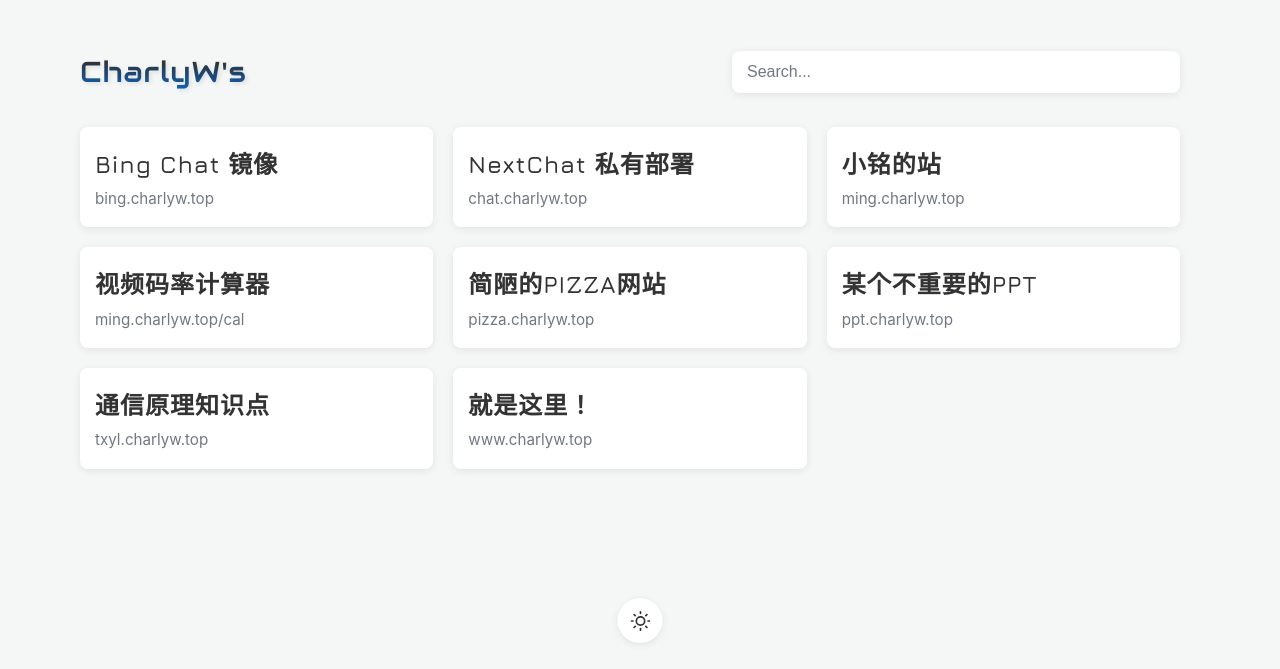
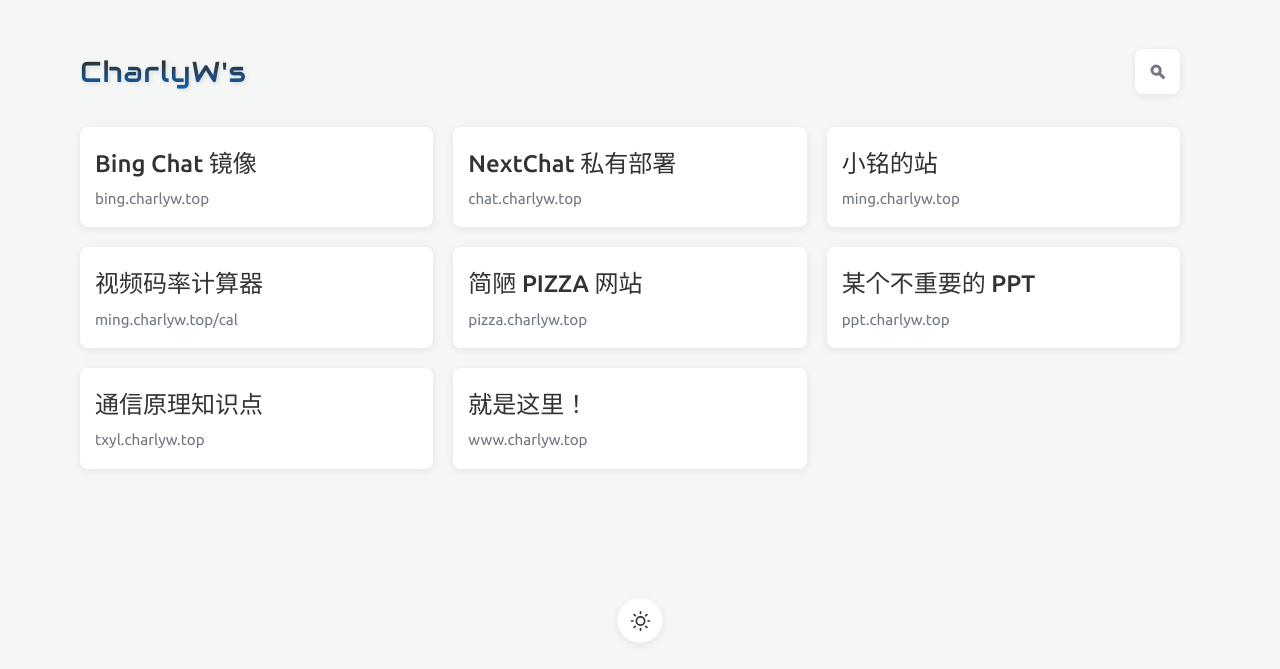
Before and after one commit to CharlyWYF/Galaxy-HomePage, a plain HTML site: page index.html in a window 1280 px wide. Shown: the part 127-796 px from the top of the page. Drawn offline with nearby package versions, Linux system fonts and the light colour scheme; a web font is replaced by a local one.

Commit message:
searchbox 动画

```diff
--- a/data.js
+++ b/data.js
@@ -20,12 +20,12 @@ const websiteData = [
         description: "ming.charlyw.top/cal"
     },
     {
-        title: "简陋的PIZZA网站",
+        title: "简陋 PIZZA 网站",
         url: "https://pizza.charlyw.top",
         description: "pizza.charlyw.top"
     },
     {
-        title: "某个不重要的PPT",
+        title: "某个不重要的 PPT",
         url: "https://ppt.charlyw.top",
         description: "ppt.charlyw.top"
     },
--- a/index.html
+++ b/index.html
@@ -12,6 +12,8 @@
     <!-- 在 <head> 标签中添加，在其他 CSS 之前 -->
     <link href="https://fonts.googleapis.com/css2?family=Audiowide&display=swap" rel="stylesheet">
     <link href="https://fonts.googleapis.com/css2?family=Jura:wght@300;400;500;600;700&display=swap" rel="stylesheet">
+    <link href="https://fonts.googleapis.com/css2?family=Ubuntu:wght@300;400;500;700&display=swap" rel="stylesheet">
+    <link href="https://fonts.googleapis.com/css2?family=ZCOOL+KuaiLe&display=swap" rel="stylesheet">
 </head>
 
 <body>
@@ -21,8 +23,11 @@
         <div class="row mb-4">
             <div class="col-12 search-container">
                 <span class="brand-text">CharlyW's</span>
-                <div class="search-wrapper">
-                    <input type="text" class="form-control" id="searchBox" placeholder="Search...">
+                <div class="search-box-container">
+                    <input type="text" class="form-control" id="searchBox" placeholder="">
+                    <svg class="search-icon" xmlns="http://www.w3.org/2000/svg" viewBox="0 0 24 24" width="18" height="18">
+                        <path fill="none" stroke="currentColor" stroke-width="2" d="M15.5 14h-.79l-.28-.27C15.41 12.59 16 11.11 16 9.5 16 5.91 13.09 3 9.5 3S3 5.91 3 9.5 5.91 16 9.5 16c1.61 0 3.09-.59 4.23-1.57l.27.28v.79l5 4.99L20.49 19l-4.99-5zm-6 0C7.01 14 5 11.99 5 9.5S7.01 5 9.5 5 14 7.01 14 9.5 11.99 14 9.5 14z"/>
+                    </svg>
                 </div>
             </div>
         </div>
--- a/style.css
+++ b/style.css
@@ -42,7 +42,8 @@
 
 /* 使用CSS变量应用样式 */
 body {
-    font-family: 'Jura', -apple-system, 'PingFang SC', 'Microsoft YaHei', sans-serif;
+    font-family: 'Ubuntu', 'ZCOOL KuaiLe', sans-serif;
+    font-weight: 400;
     background-color: var(--bg-color);
     color: var(--text-color);
     line-height: 1.6;
@@ -81,8 +82,8 @@ h6 {
 .search-wrapper {
     display: flex;
     align-items: center;
+    justify-content: flex-end;
     max-width: 800px;
-    width: 40%;
     margin-left: auto;
     margin-right: 20px;
 }
@@ -101,17 +102,34 @@ h6 {
     padding: 5px 0;
 }
 
+.search-box-container {
+    position: relative;
+    margin-left: auto;
+    margin-right: 20px;
+}
+
 #searchBox {
-    width: 100%;
-    flex: 1;
+    width: 45px;
+    padding-right: 35px;
+    margin: 0;
     background-color: var(--card-bg);
     border: none;
     border-radius: 8px;
     font-size: 16px;
-    padding: 12px 15px;
+    padding: 12px;
+    height: 45px;
     box-shadow: var(--shadow);
-    transition: all 0.3s ease;
+    transition: width 0.3s ease;
     color: var(--text-color);
+}
+
+.search-icon {
+    position: absolute;
+    right: 13px;
+    top: 50%;
+    transform: translateY(-50%);
+    color: var(--text-secondary);
+    pointer-events: none;
 }
 
 #searchBox::placeholder {
@@ -121,6 +139,11 @@ h6 {
 #searchBox:focus {
     outline: none;
     box-shadow: var(--shadow-hover);
+}
+
+#searchBox:hover,
+#searchBox:focus {
+    width: 400px;
 }
 
 /* 5. 网站卡片样式 */
@@ -147,17 +170,17 @@ h6 {
 }
 
 .card-title {
-    font-family: 'Jura', sans-serif;
-    font-weight: 600;
+    font-family: 'Ubuntu', 'ZCOOL KuaiLe', sans-serif;
+    font-weight: 500;
     font-size: 1.5rem;
     color: var(--text-color);
     margin-bottom: 5px;
     transition: color 0.2s;
-    letter-spacing: 1px;
 }
 
 .card-text {
-    font-family: -apple-system, 'PingFang SC', 'Microsoft YaHei', sans-serif;
+    font-family: 'Ubuntu', 'ZCOOL KuaiLe', sans-serif;
+    font-weight: 400;
     font-size: 0.95rem;
     color: var(--text-secondary);
     margin-bottom: 0;
@@ -234,7 +257,7 @@ h6 {
 }
 
 [data-theme="dark"] .card {
-    background-color: #242424;
+    background-color: #2c2c2c;
     color: #ffffff;
 }
 
```
